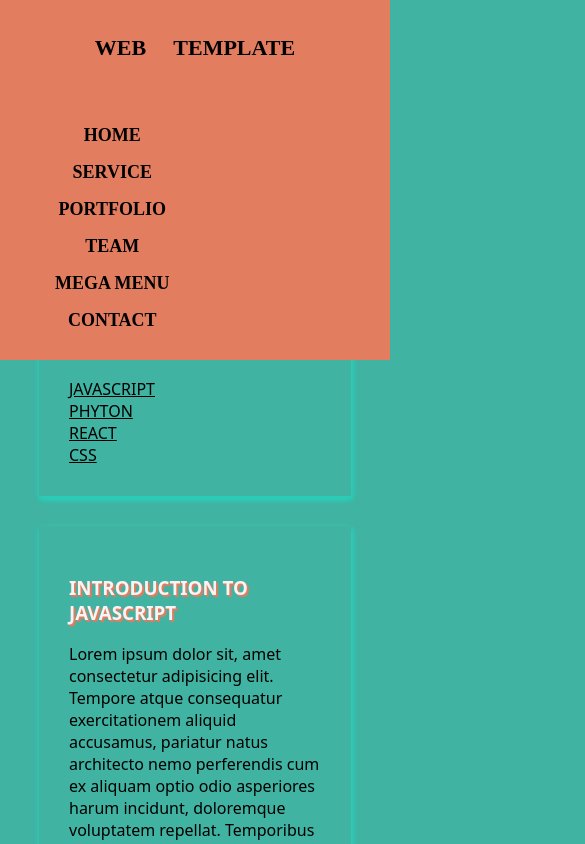
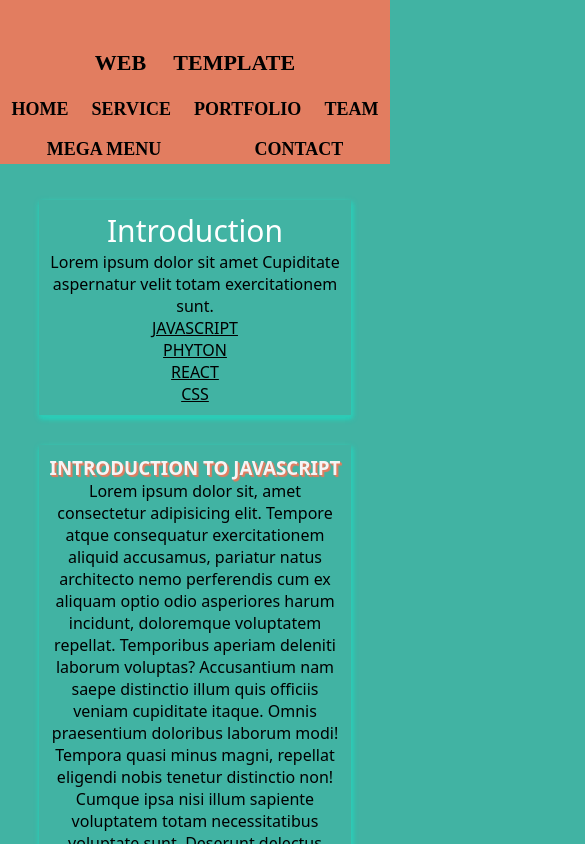
Before and after one commit to technurse911/Website-Template, a plain HTML site: page index.html in a window 390 px wide. Shown: the top 844 px of the page, 585 px wide, since content can reach past the window. Drawn offline with Linux system fonts and the light colour scheme; files whose address does not match are found by name.

Commit message:
updated file

```diff
--- a/header.css
+++ b/header.css
@@ -71,28 +71,41 @@
       margin: 200px auto;
     }
 
-    @media (max-width: 480px) {
-      header {
-        display: flex;
-        flex-direction: column;
-        align-items: flex-start;
-        justify-content: flex-start;
+
+
+    @media (max-width: 600px) {
+      *{
+        margin: 0;
         padding: 0;
       }
 
+      .title .web{
+        font-size: 22px;
+        text-align: center;
+      }
       .title{
-        font-size: 22px;
+        margin-bottom: 4px;
       }
 
-      .menu {
-        flex-direction: column;
+      nav{
+        flex: none;
+        text-align: center;
+        padding:0;
+        margin: 0;
+        border-radius: 3px;
       }
 
+
+  .menu {
+    display: flex;
+    flex-direction: row;
+    flex-wrap: wrap;
+  }
+
       .nav-list {
-        display: block;
-        text-align: right;
-        margin: 8px auto;
-        padding: 0;
+        margin: 4% auto;
+        margin-bottom: 4px;
+        padding: 0 8px;
       }
 
       .nav-link {
--- a/index.html
+++ b/index.html
@@ -5,8 +5,8 @@
     <meta http-equiv="X-UA-Compatible" content="IE=edge">
     <meta name="viewport" content="width=device-width, initial-scale=1.0">
     <title>Web Template</title>
-    <link rel="stylesheet" href="C:\Users\adesi\web Template\header.css">
-     <link rel="stylesheet" href="C:\Users\adesi\web Template\main.css">
+    <link rel="stylesheet" href="header.css">
+     <link rel="stylesheet" href="main.css">
      <script src="https://kit.fontawesome.com/95bee03ae6.js" crossorigin="anonymous"></script>
 </head>
 <body>
@@ -195,12 +195,12 @@
 
     <section>
         <div class="container" >
-                <pre>
+                <!-- <pre>
               when it shines
                 go out for sun tan
                     because there is no time
                        to stay at home
-                        </pre>
+                        </pre> -->
 
                        <h4 class="vertical-rl">
                            vertical right-left<br> writing mode
--- a/main.css
+++ b/main.css
@@ -36,7 +36,9 @@ section a{
 
 .container{
     display:flex;
-    justify-content: space-around;
+    flex-direction: row;
+    align-items: center;
+    justify-content: center;
 
 }
 
@@ -102,3 +104,29 @@ table{
         display: inline;
 
      }
+
+     @media (max-width: 600px) {
+
+    .container{
+        display: flex;
+        flex-direction: row;
+        justify-content: space-evenly;
+        align-items: center;
+        }
+
+
+section{
+    padding: 10px 10px;
+    box-shadow:  1px 2px 5px #3dc0af,1px 3px 5px #04eccd;
+    box-sizing: 5px;
+    text-align: center;
+    }
+
+/*
+    .list{
+    justify-content: space-between;
+    padding: 20px;
+    box-shadow:  1px 2px 5px #3dc0af,1px 3px 5px #04eccd;
+    box-sizing: 5px;
+    } */
+     }
```
